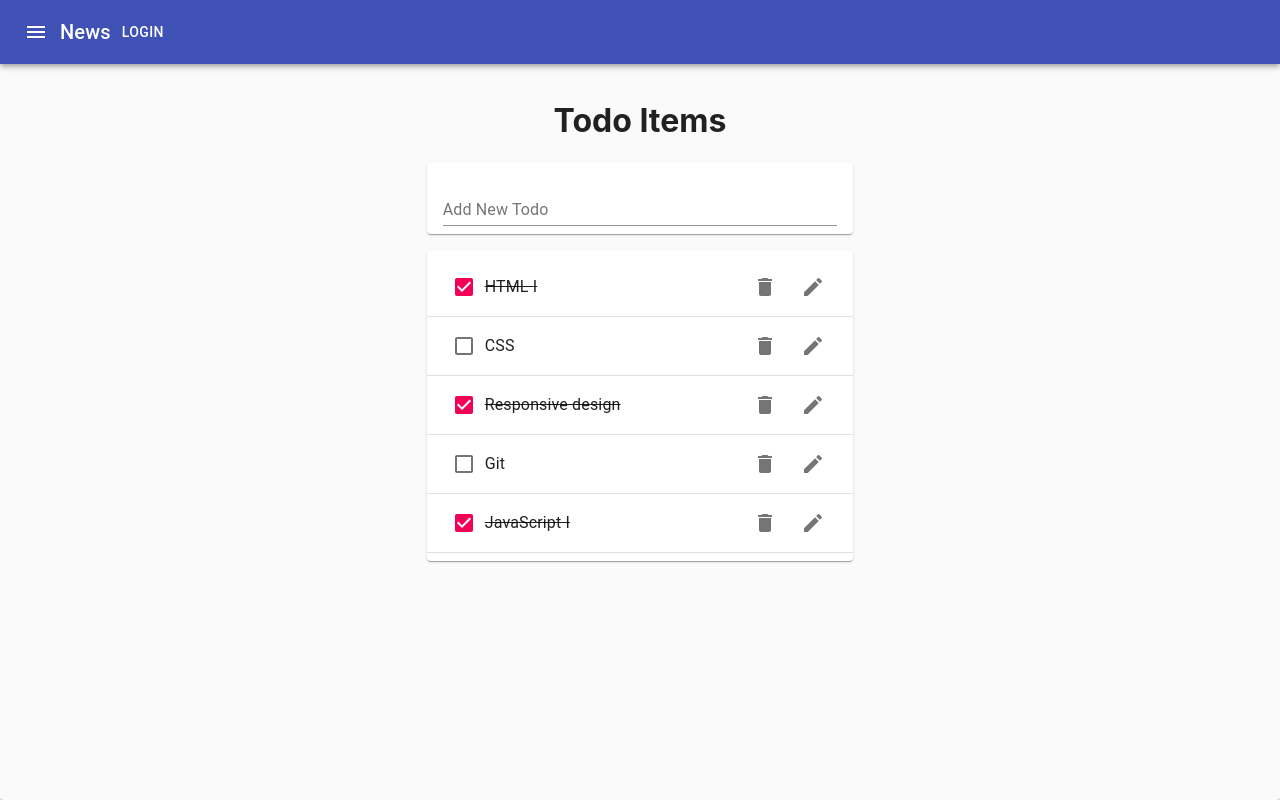
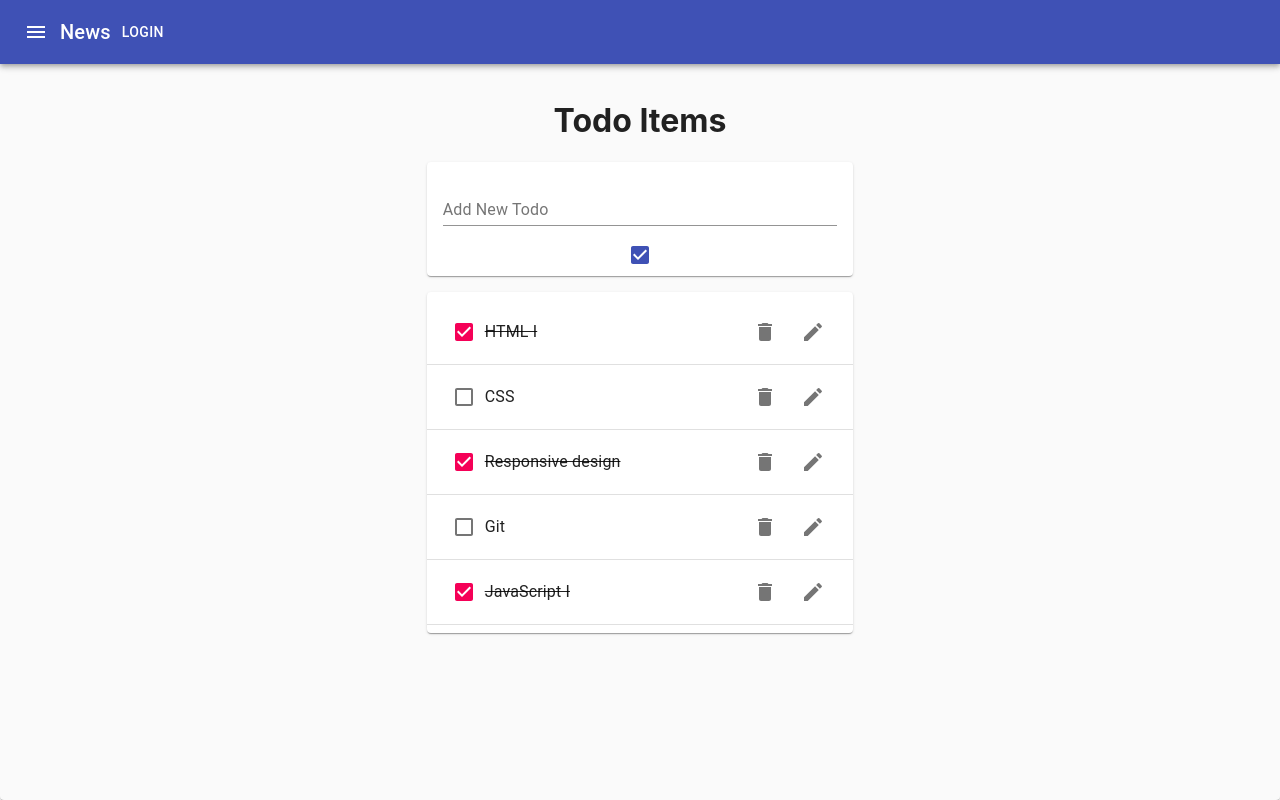
Before and after one commit to Teemamin/todoapp-react, a React (Create React App) app: page / in a window 1280 px wide. Built offline with nearby package versions, Linux system fonts and the light colour scheme.

Commit message:
added edit and delete functionality

```diff
--- a/package.json
+++ b/package.json
@@ -11,6 +11,7 @@
     "react": "^17.0.2",
     "react-dom": "^17.0.2",
     "react-scripts": "4.0.3",
+    "uuid": "^8.3.2",
     "web-vitals": "^1.0.1"
   },
   "scripts": {
--- /dev/null
+++ b/src/EditTodoForm.js
@@ -0,0 +1,31 @@
+import React from "react";
+import TextField from '@material-ui/core/TextField';
+import useInputState from "./hooks/useInputState";
+
+
+
+function EditTodoForm(props){
+    const [val,handlevalchange,resetval] = useInputState(props.task)
+    const handleSubmit = (e)=>{
+        e.preventDefault()
+        props.editTodo(props.id,val)
+        resetval();
+        props.toggleIsEditting()
+    }
+    return(
+        <form onSubmit={handleSubmit}
+            style={{marginLeft:"1rem", width:"50%"}}
+        >
+            <TextField
+                        value={val}
+                        onChange={handlevalchange}
+                        margin="normal"
+                        label="Edit Todo"
+                        fullWidth
+                        autoFocus
+            />
+        </form>
+    )
+}
+
+export default EditTodoForm;
--- a/src/Todo.js
+++ b/src/Todo.js
@@ -1,4 +1,6 @@
 import React from "react";
+import useToggle from "./hooks/useToggle";
+import EditTodoForm from "./EditTodoForm";
 import ListItem from '@material-ui/core/ListItem';
 import ListItemtext from '@material-ui/core/ListItemText';
 import Checkbox from '@material-ui/core/Checkbox';
@@ -11,22 +13,37 @@ import ListItemSecondaryAction from '@material-ui/core/ListItemSecondaryAction';
 
 
 function Todo(props){
+    const [isEditting,toggle] = useToggle(false)
     let style ={
         textDecoration: props.todo.done ? "line-through" : "none"
     }
+   const deleteTodo = ()=>{
+        props.handleDelete(props.todo.id)
+    }
+    const toggleIsEditting = ()=>{
+        toggle()
+    }
+
     return(
-        <ListItem>
-            <Checkbox checked={props.todo.done}/>
+        <ListItem style={{height:"64px"}}>
+            {isEditting ? <EditTodoForm editTodo={props.editTodo} id={props.todo.id}
+                task={props.todo.task}
+                toggleIsEditting={toggleIsEditting}
+            /> :
+            <>
+            <Checkbox checked={props.todo.done} onClick={()=>props.toggleTodos(props.todo.id)}/>
             <ListItemtext style={style}>{props.task}</ListItemtext>
             <ListItemSecondaryAction>
-                <IconButton>
+                <IconButton onClick={deleteTodo}>
                     <DeleteIcon/>
                 </IconButton>
-                <IconButton>
+                <IconButton onClick={toggle}>
                     <EditIcon/>
                 </IconButton>
 
             </ListItemSecondaryAction>
+            </>
+            }
         </ListItem>
     )
 }
--- a/src/TodoApp.js
+++ b/src/TodoApp.js
@@ -9,6 +9,7 @@ import Grid from '@material-ui/core/Grid';
 import Button from '@material-ui/core/Button';
 import IconButton from '@material-ui/core/IconButton';
 import MenuIcon from '@material-ui/icons/Menu';
+import { v4 as uuidv4 } from 'uuid';
 
 function TodoApp() {
     const initialTodos = [
@@ -26,8 +27,25 @@ function TodoApp() {
         backgroundColor : "#fafafa"
     }
     const addTodo = (newTodo)=>{
-        console.log(newTodo)
-        settodos([...todos,{id:6,task:newTodo,done:true}])
+        settodos([...todos,newTodo])
+    }
+    const handleDelete = (id)=>{
+        let updatedTodo = todos.filter(todo=>todo.id != id)
+        settodos(updatedTodo)
+    }
+    const toggleTodos = (id)=>{
+        let updatedTodo = todos.map(todo=>{
+            if(todo.id === id){
+               return {...todo,done:!todo.done}
+            }
+            return todo
+        })
+        settodos(updatedTodo)
+    }
+    const editTodo =(id,newTask)=>{
+        let updated = todos.map(todo=>todo.id === id? {...todo,task:newTask}:todo)
+        settodos(updated)
+
     }
   return (
     <Paper style={style}>
@@ -46,7 +64,10 @@ function TodoApp() {
             <Grid item xs={11} md={8} lg={4}>
                 <h1>Todo Items</h1>
                 <TodoForm addTodo={addTodo}/>
-                <TodoList todos={todos}/>
+                <TodoList todos={todos} handleDelete={handleDelete}
+                    toggleTodos={toggleTodos}
+                    editTodo={editTodo}
+                />
             </Grid>
         </Grid>
     </Paper>
--- a/src/TodoForm.js
+++ b/src/TodoForm.js
@@ -1,17 +1,28 @@
-import React from "react";
+import React,{useState} from "react";
 import useInputState from "./hooks/useInputState";
 import Paper from '@material-ui/core/Paper';
 import TextField from '@material-ui/core/TextField';
-
+import { v4 as uuidv4 } from 'uuid';
+import Checkbox from '@material-ui/core/Checkbox';
 
 function TodoForm(props){
     const [val,handlevalchange,resetval] = useInputState("")
+    const [done,setdone] = useState(true)
+
     const handleSubmit = (e)=>{
         e.preventDefault();
-        props.addTodo(val)
+        let data = {
+            id : uuidv4(),
+            task: val,
+            done : done
+        }
+        props.addTodo(data)
         resetval()
 
     }
+    const handleChange = (event) => {
+        setdone( event.target.checked);
+      };
     return(
         <Paper style={{margin:"1rem 0", padding:"0 1rem"}}>
             <form onSubmit={handleSubmit}>
@@ -22,6 +33,12 @@ function TodoForm(props){
                     label="Add New Todo"
                     fullWidth
                 />
+                <Checkbox
+                    checked={done}
+                    onChange={handleChange}
+                    name="done"
+                    color="primary"
+                />
             </form>
         </Paper>
     )
--- a/src/TodoList.js
+++ b/src/TodoList.js
@@ -17,7 +17,13 @@ function TodoList(props){
             <List>
                 {props.todos.map(itm=>
                         <>
-                                <Todo task={itm.task} todo={itm} key={itm.id}/>
+                                <Todo task={itm.task}
+                                 todo={itm}
+                                 key={itm.id}
+                                 handleDelete={props.handleDelete}
+                                 toggleTodos={props.toggleTodos}
+                                 editTodo={props.editTodo}
+                                />
 
                             <Divider/>
                         </>
--- /dev/null
+++ b/src/hooks/useToggle.js
@@ -0,0 +1,11 @@
+import {useState} from "react";
+
+export default  (initialVal = false)=> {
+  const[state,setstate]=useState(initialVal)
+  const toggle=()=>{
+     setstate(!state)
+   }
+
+  return [state,toggle]
+
+}
```
Also changed, not shown: 1 other file (tests, documents, lock files or other folders).
